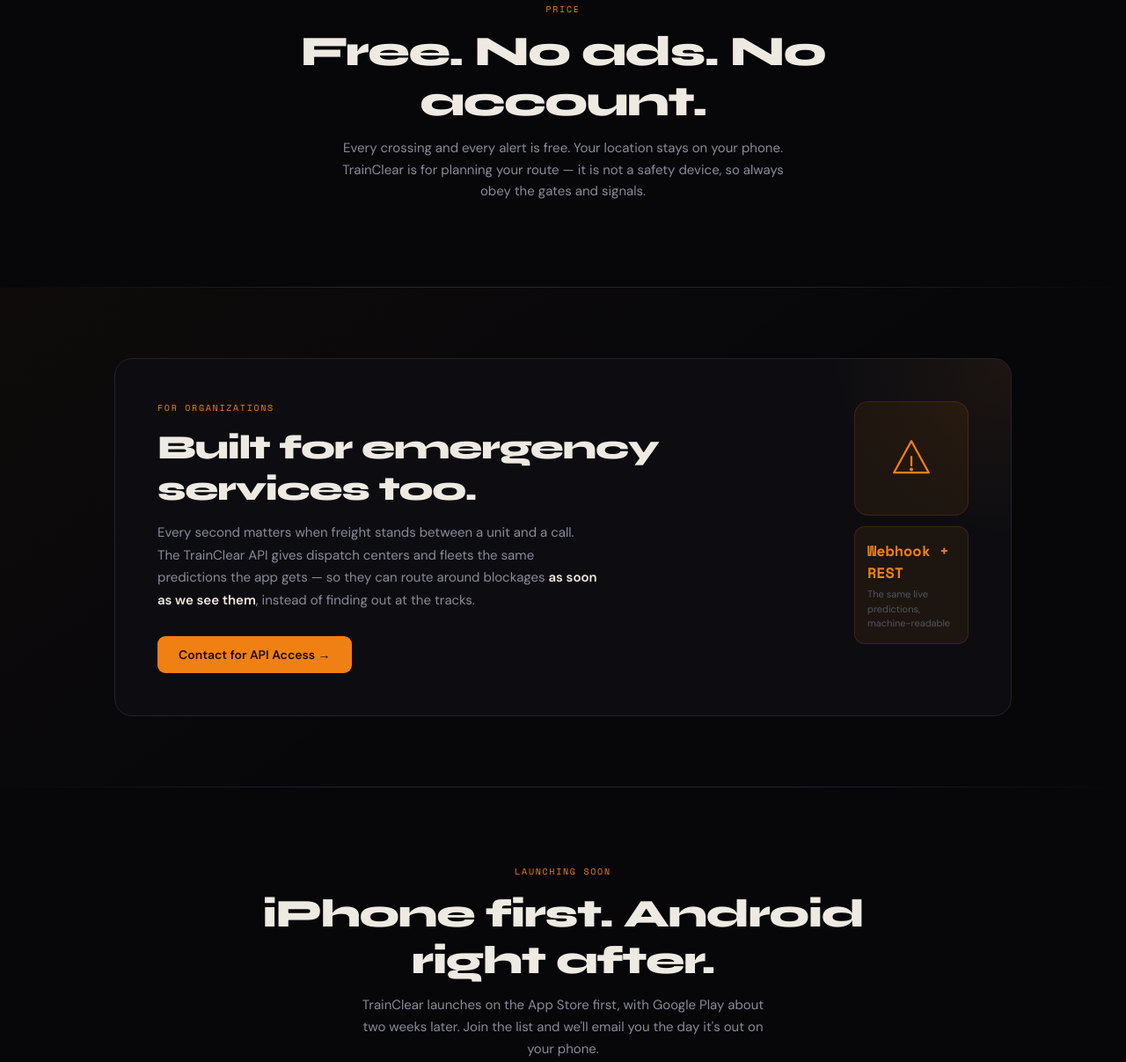
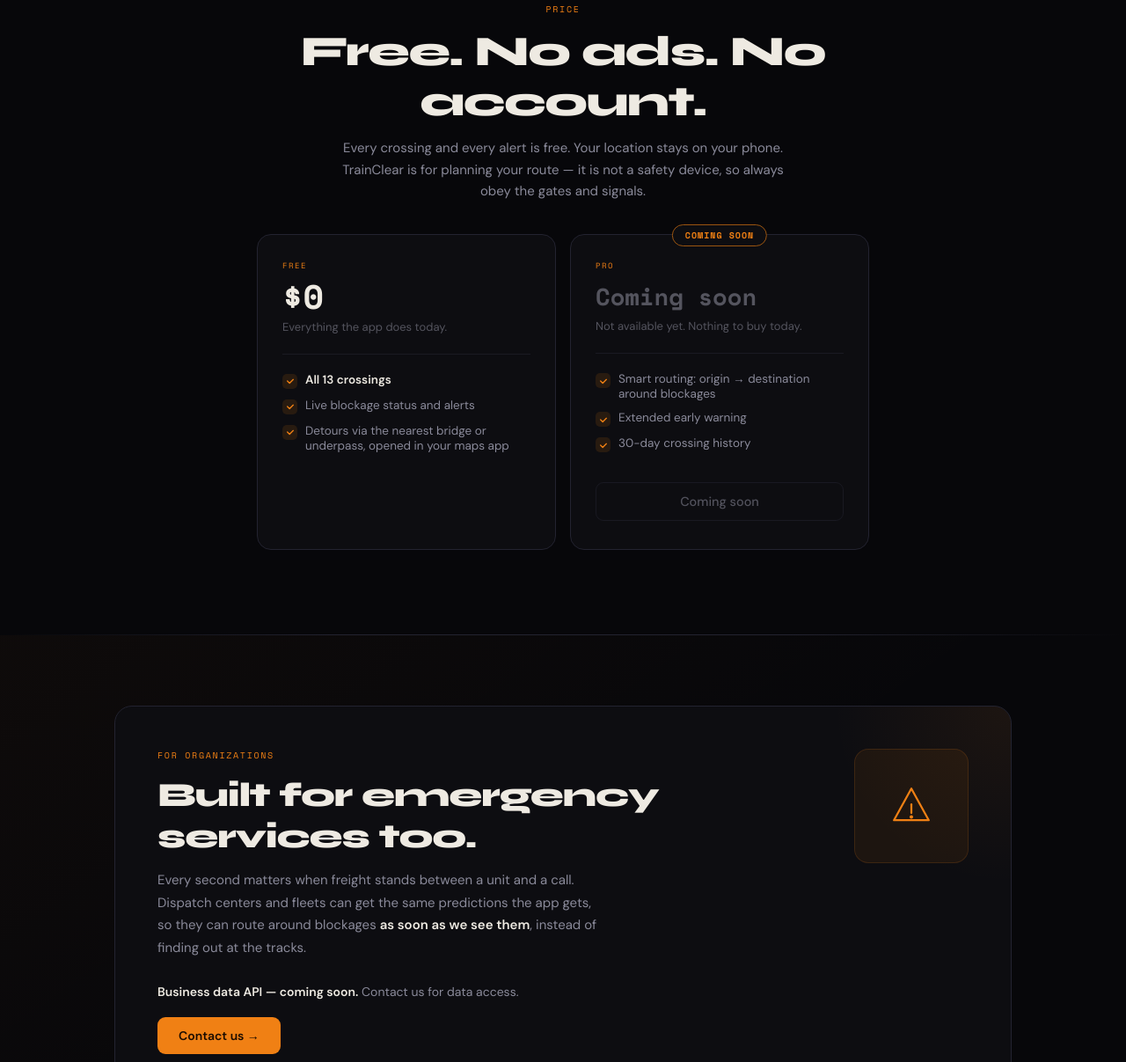
Before and after one commit to serag21/trainclear-site, a plain HTML site: page index.html in a window 1280 px wide. Shown: the part 8295-9502 px from the top of the page at 88% size. Drawn offline with nearby package versions, Linux system fonts and the light colour scheme.

Commit message:
Site: Pro card back as 'Coming soon' (not purchasable); business data API coming soon, contact us
Free/Pro cards in the price section (Free lists all 13 crossings). B2B block no longer
claims a live API or 'Webhook + REST'.

Co-Authored-By: Claude Opus 5.5 <noreply@anthropic.com>

```diff
--- a/index.html
+++ b/index.html
@@ -1166,7 +1166,7 @@ input[type=range]::-moz-range-thumb{width:18px;height:18px;border-radius:50%;
 
 <!-- ═══════ FREE ═══════════════════════════════════ -->
 <section id="free" style="padding:96px 24px">
-  <div style="max-width:720px;margin:0 auto">
+  <div style="max-width:760px;margin:0 auto">
     <div class="rv" style="text-align:center">
       <div class="label" style="margin-bottom:12px">Price</div>
       <h2 style="font-size:clamp(2rem,4.5vw,3rem);font-weight:800;
@@ -1180,6 +1180,62 @@ input[type=range]::-moz-range-thumb{width:18px;height:18px;border-radius:50%;
         the gates and signals.
       </p>
     </div>
+
+    <div class="rv" style="display:flex;flex-wrap:wrap;gap:16px;margin-top:36px;justify-content:center">
+      <!-- Free -->
+      <div class="price-card" style="flex:1;min-width:260px;max-width:340px">
+        <div style="margin-bottom:22px">
+          <div class="label" style="font-size:9px;margin-bottom:10px">Free</div>
+          <div class="mono" style="font-size:2.4rem;font-weight:700;color:var(--text-primary);line-height:1">$0</div>
+          <div style="font-size:13px;color:var(--text-muted);margin-top:6px">Everything the app does today.</div>
+        </div>
+        <div style="height:1px;background:var(--border);margin-bottom:20px"></div>
+          <div class="check-item">
+            <div class="check-icon"><svg width="10" height="10" viewBox="0 0 12 12" fill="none"><path d="M2 6l3 3 5-5" stroke="#f08014" stroke-width="1.6" stroke-linecap="round" stroke-linejoin="round"/></svg></div>
+            <div style="font-size:13.5px;color:var(--text-secondary)"><strong style="color:var(--text-primary)">All 13 crossings</strong></div>
+          </div>
+          <div class="check-item">
+            <div class="check-icon"><svg width="10" height="10" viewBox="0 0 12 12" fill="none"><path d="M2 6l3 3 5-5" stroke="#f08014" stroke-width="1.6" stroke-linecap="round" stroke-linejoin="round"/></svg></div>
+            <div style="font-size:13.5px;color:var(--text-secondary)">Live blockage status and alerts</div>
+          </div>
+          <div class="check-item">
+            <div class="check-icon"><svg width="10" height="10" viewBox="0 0 12 12" fill="none"><path d="M2 6l3 3 5-5" stroke="#f08014" stroke-width="1.6" stroke-linecap="round" stroke-linejoin="round"/></svg></div>
+            <div style="font-size:13.5px;color:var(--text-secondary)">Detours via the nearest bridge or underpass, opened in your maps app</div>
+          </div>
+      </div>
+
+      <!-- Pro (coming soon, not purchasable) -->
+      <div class="price-card" style="flex:1;min-width:260px;max-width:340px;position:relative" aria-label="Pro plan, coming soon">
+        <div style="position:absolute;top:-12px;left:50%;transform:translateX(-50%);
+          background:var(--surface);color:var(--amber);border:1px solid var(--amber-dim);
+          font-family:'Space Mono',monospace;font-size:10px;font-weight:700;letter-spacing:.1em;
+          text-transform:uppercase;padding:4px 14px;border-radius:100px;white-space:nowrap">
+          Coming soon
+        </div>
+        <div style="margin-bottom:22px">
+          <div class="label" style="font-size:9px;margin-bottom:10px">Pro</div>
+          <div class="mono" style="font-size:1.7rem;font-weight:700;color:var(--text-muted);line-height:1.4;white-space:nowrap">Coming soon</div>
+          <div style="font-size:13px;color:var(--text-muted);margin-top:6px">Not available yet. Nothing to buy today.</div>
+        </div>
+        <div style="height:1px;background:var(--border);margin-bottom:20px"></div>
+          <div class="check-item">
+            <div class="check-icon"><svg width="10" height="10" viewBox="0 0 12 12" fill="none"><path d="M2 6l3 3 5-5" stroke="#f08014" stroke-width="1.6" stroke-linecap="round" stroke-linejoin="round"/></svg></div>
+            <div style="font-size:13.5px;color:var(--text-secondary)">Smart routing: origin &rarr; destination around blockages</div>
+          </div>
+          <div class="check-item">
+            <div class="check-icon"><svg width="10" height="10" viewBox="0 0 12 12" fill="none"><path d="M2 6l3 3 5-5" stroke="#f08014" stroke-width="1.6" stroke-linecap="round" stroke-linejoin="round"/></svg></div>
+            <div style="font-size:13.5px;color:var(--text-secondary)">Extended early warning</div>
+          </div>
+          <div class="check-item">
+            <div class="check-icon"><svg width="10" height="10" viewBox="0 0 12 12" fill="none"><path d="M2 6l3 3 5-5" stroke="#f08014" stroke-width="1.6" stroke-linecap="round" stroke-linejoin="round"/></svg></div>
+            <div style="font-size:13.5px;color:var(--text-secondary)">30-day crossing history</div>
+          </div>
+        <div style="margin-top:auto;padding-top:24px">
+          <button class="btn-ghost" type="button" disabled aria-disabled="true"
+            style="width:100%;justify-content:center;opacity:.55;cursor:not-allowed">Coming soon</button>
+        </div>
+      </div>
+    </div>
   </div>
 </section>
 
@@ -1205,13 +1261,17 @@ input[type=range]::-moz-range-thumb{width:18px;height:18px;border-radius:50%;
           <p style="font-size:15px;color:var(--text-secondary);line-height:1.7;
             max-width:500px;margin-bottom:28px">
             Every second matters when freight stands between a unit and a call.
-            The TrainClear API gives dispatch centers and fleets the same predictions
-            the app gets — so they can route around blockages
+            Dispatch centers and fleets can get the same predictions the app gets,
+            so they can route around blockages
             <strong style="color:var(--text-primary)">as soon as we see them</strong>,
             instead of finding out at the tracks.
           </p>
+          <p style="font-size:14px;color:var(--text-primary);margin-bottom:20px">
+            <strong>Business data API &mdash; coming soon.</strong>
+            <span style="color:var(--text-secondary)">Contact us for data access.</span>
+          </p>
           <a href="mailto:CONTACT_EMAIL_PLACEHOLDER" class="btn-primary" style="font-size:14px">
-            Contact for API Access →
+            Contact us →
           </a>
         </div>
         <div style="display:flex;flex-direction:column;gap:12px;flex-shrink:0">
@@ -1223,13 +1283,6 @@ input[type=range]::-moz-range-thumb{width:18px;height:18px;border-radius:50%;
               <path d="M30 28v11" stroke="#f08014" stroke-width="2.5" stroke-linecap="round"/>
               <circle cx="30" cy="44" r="2.2" fill="#f08014"/>
             </svg>
-          </div>
-          <div style="width:130px;padding:14px;border-radius:12px;
-            background:rgba(240,128,20,.07);border:1px solid rgba(240,128,20,.15)">
-            <div class="mono" style="font-size:1.05rem;font-weight:700;color:var(--amber)">Webhook + REST</div>
-            <div style="font-size:11px;color:var(--text-muted);margin-top:4px;line-height:1.5">
-              The same live predictions, machine-readable
-            </div>
           </div>
         </div>
       </div>
```
